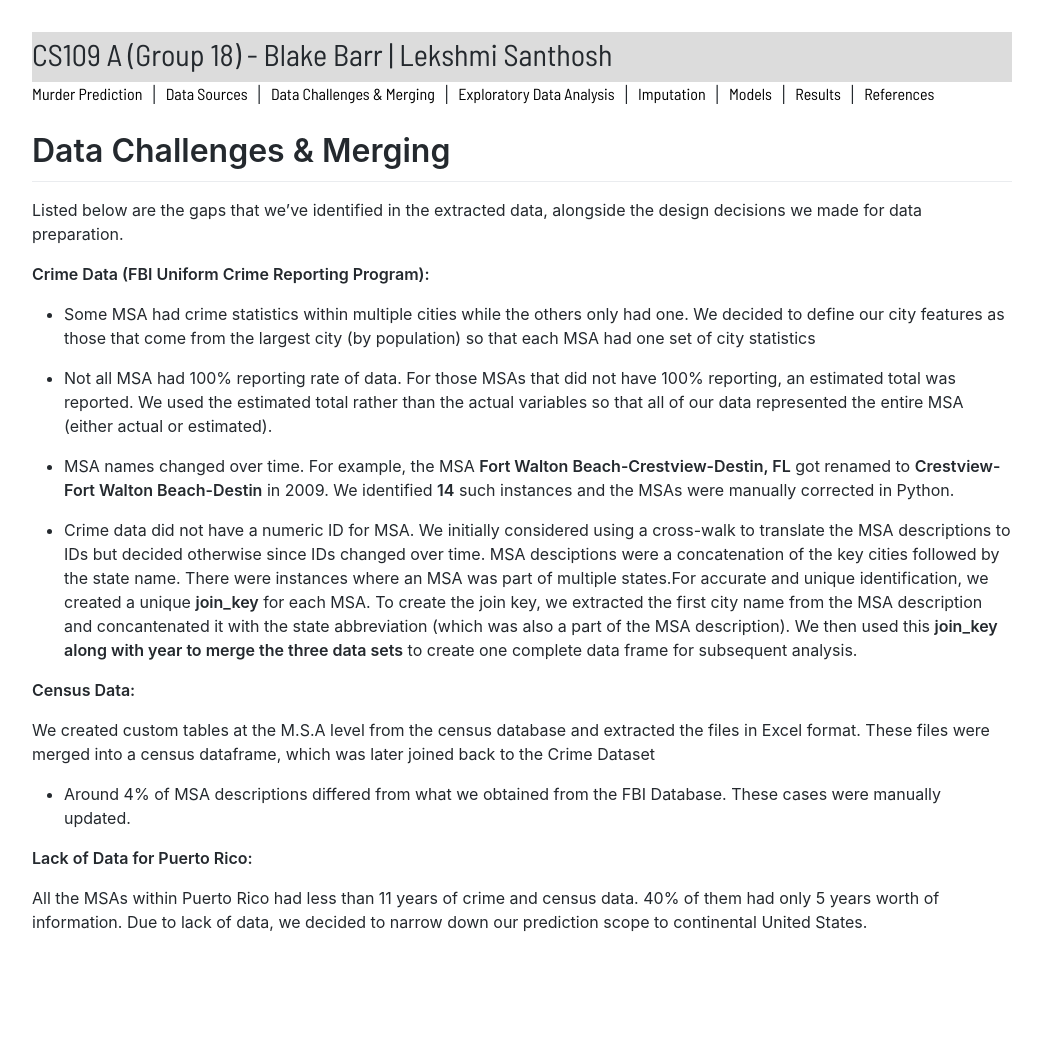
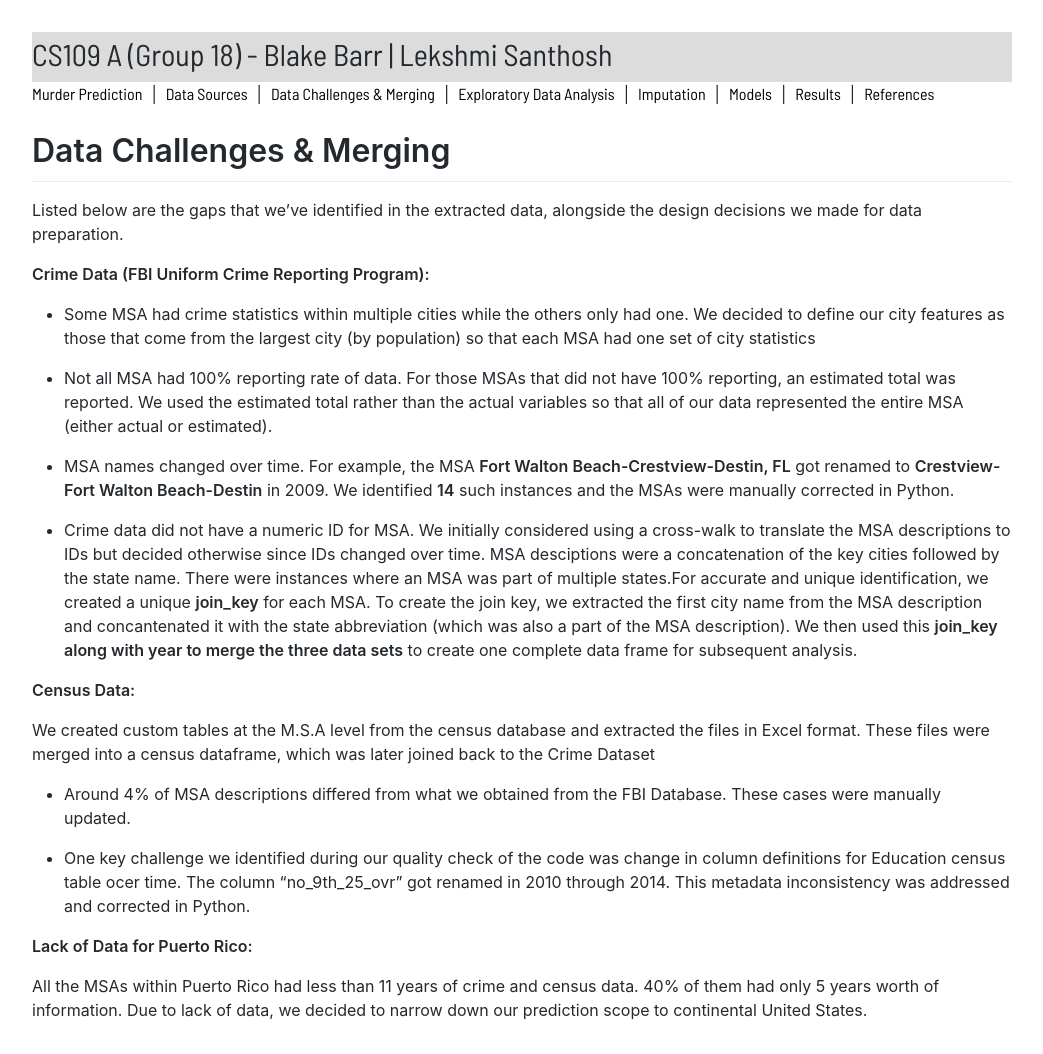
Before and after one commit to cs109group18/project, a Jekyll site: the page built from data_integration_cleaning.md, in a window 1280 px wide. Shown: the whole page, without its empty margins (118-1161 px from the left). Built offline with Jekyll 4.4.1, drawn with Linux system fonts in a browser that asks for light colours; our own code applies the rules of GitHub Pages for plain Markdown files; comment, search, counter and statistics services are not loaded; before the commit the page ends 966 px from its top, so only the background shows below that.

Commit message:
education

```diff
--- a/data_integration_cleaning.md
+++ b/data_integration_cleaning.md
@@ -22,6 +22,8 @@ We created custom tables at the M.S.A level from the census database and extract
 
 * Around 4% of MSA descriptions differed from what we obtained from the FBI Database. These cases were manually updated.
 
+* One key challenge we identified during our quality check of the code was change in column definitions for Education census table ocer time. The column "no_9th_25_ovr" got renamed in 2010 through 2014. This metadata inconsistency was addressed and corrected in Python.
+
 **Lack of Data for Puerto Rico:**
 
 All the MSAs within Puerto Rico had less than 11 years of crime and census data. 40% of them had only 5 years worth of information. Due to lack of data, we decided to narrow down our prediction scope to continental United States.
```
